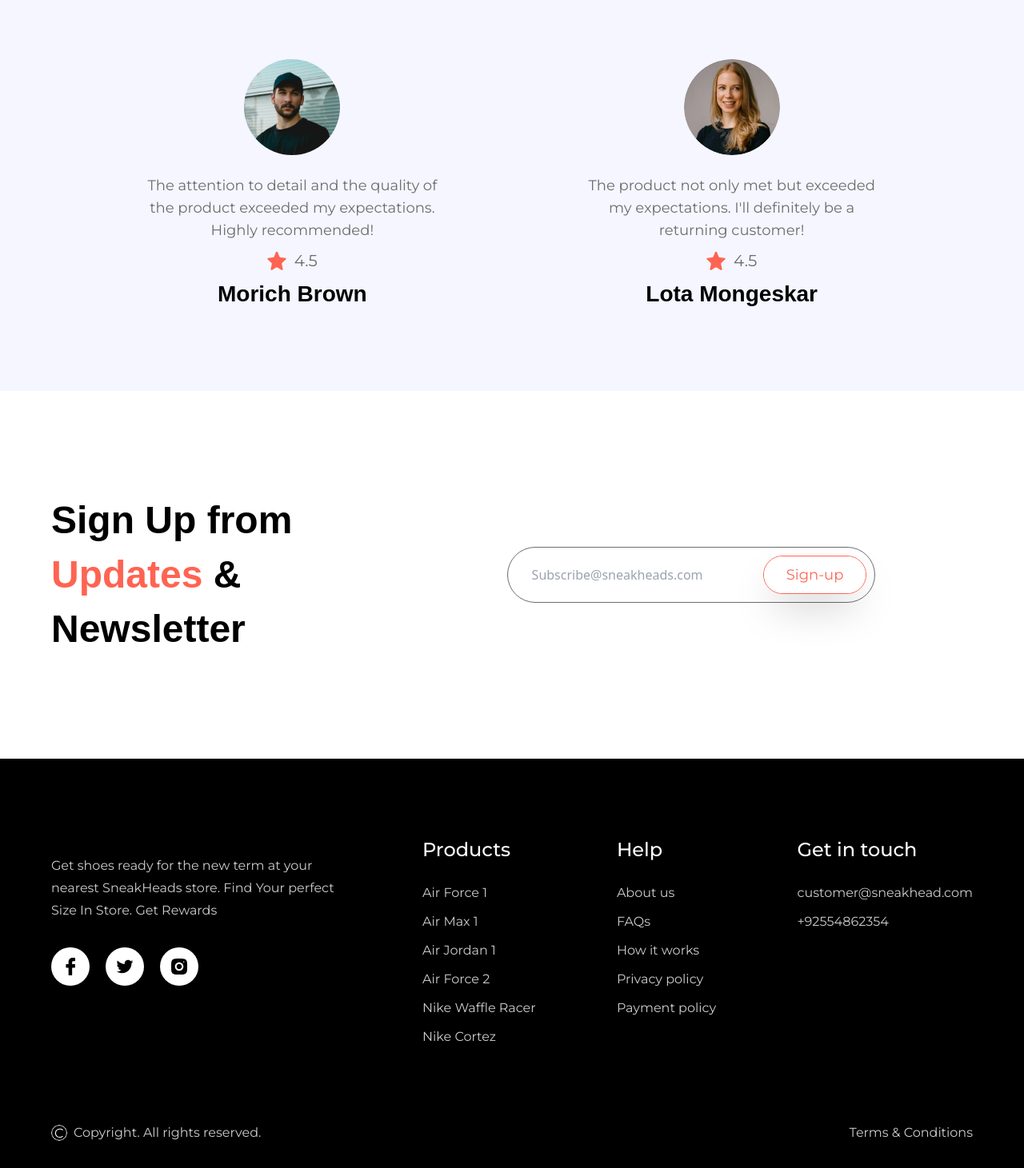
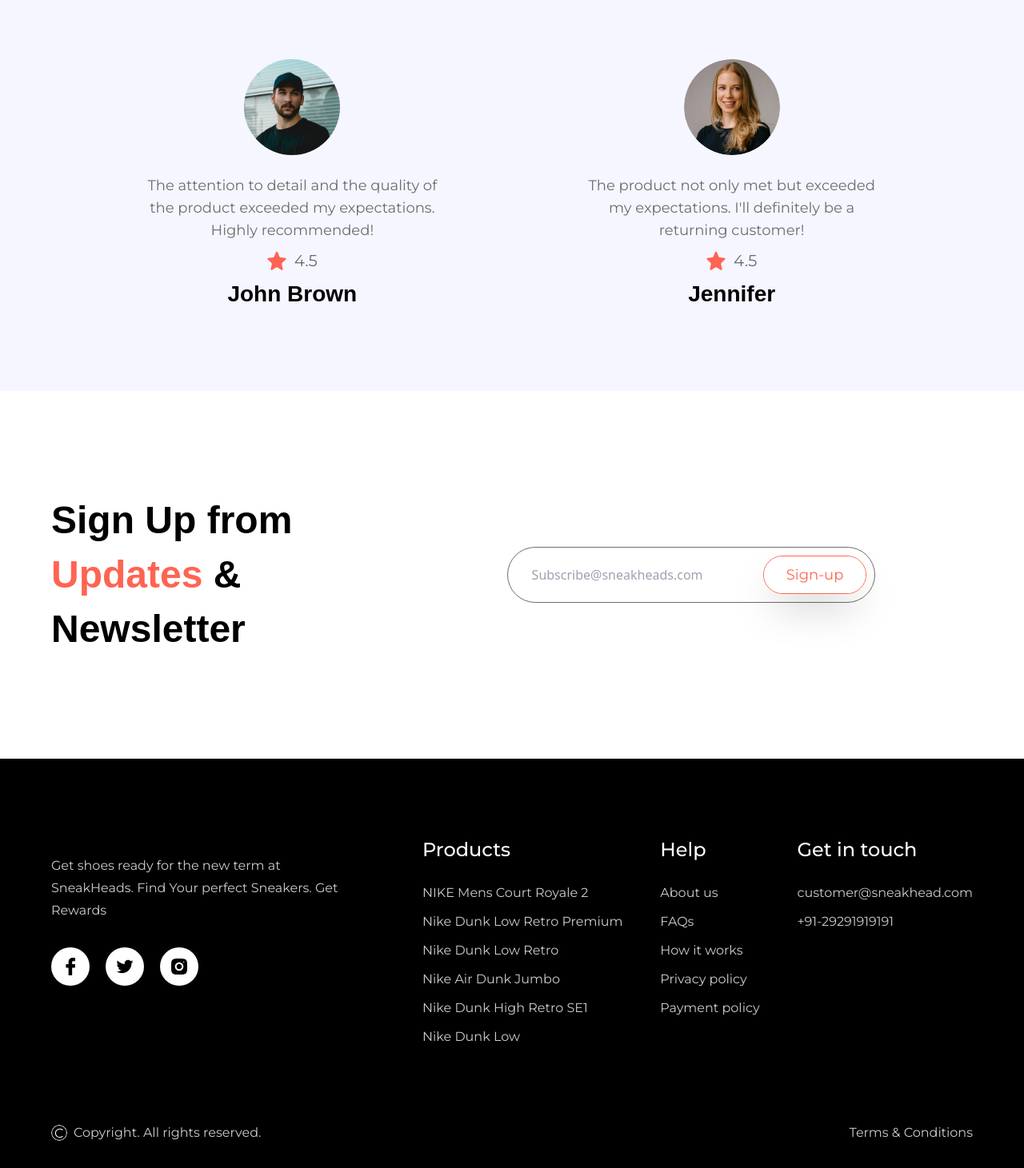
Before and after one commit to sincerelyyyash/sneak-heads, a React (Vite) app in the folder client/: page / in a window 1280 px wide. Shown: the part 2586-4047 px from the top of the page at 80% size. Built offline with nearby package versions, Linux system fonts and the light colour scheme; no server answers; a web font is replaced by a local one.

Commit message:
Footer updated

```diff
--- a/client/src/Constants/index.js
+++ b/client/src/Constants/index.js
@@ -3,12 +3,6 @@ import { bigShoe1, bigShoe2, bigShoe3, customer1, customer2, thumbnailShoe1, thu
 
 
 export const baseUrl = 'http://localhost:8000/api/v1'
-export const navLinks = [
-    { href: "#home", label: "Home" },
-    // { href: "#about-us", label: "About Us" },
-    { href: "#products", label: "Products" },
-    // { href: "#contact-us", label: "Contact Us" },
-];
 
 export const shoes = [
     {
@@ -53,13 +47,13 @@ export const services = [
 export const reviews = [
     {
         imgURL: customer1,
-        customerName: 'Morich Brown',
+        customerName: 'John Brown',
         rating: 4.5,
         feedback: "The attention to detail and the quality of the product exceeded my expectations. Highly recommended!"
     },
     {
         imgURL: customer2,
-        customerName: 'Lota Mongeskar',
+        customerName: 'Jennifer',
         rating: 4.5,
         feedback: "The product not only met but exceeded my expectations. I'll definitely be a returning customer!"
     }
@@ -70,12 +64,12 @@ export const footerLinks = [
     {
         title: "Products",
         links: [
-            { name: "Air Force 1", link: "/" },
-            { name: "Air Max 1", link: "/" },
-            { name: "Air Jordan 1", link: "/" },
-            { name: "Air Force 2", link: "/" },
-            { name: "Nike Waffle Racer", link: "/" },
-            { name: "Nike Cortez", link: "/" },
+            { name: "NIKE Mens Court Royale 2", link: "/products/66072b9c2514675e27d82245" },
+            { name: "Nike Dunk Low Retro Premium", link: "/products/66072c302514675e27d82249" },
+            { name: "Nike Dunk Low Retro", link: "/products/66072cf52514675e27d8224d" },
+            { name: "Nike Air Dunk Jumbo", link: "/products/66072d922514675e27d82251" },
+            { name: "Nike Dunk High Retro SE1", link: "/products/66072e222514675e27d82255" },
+            { name: "Nike Dunk Low", link: "/products/66072f852514675e27d82261" },
         ],
     },
     {
@@ -92,14 +86,14 @@ export const footerLinks = [
         title: "Get in touch",
         links: [
             { name: "customer@sneakhead.com", link: "mailto:customer@sneakhead.com" },
-            { name: "+92554862354", link: "tel:+92554862354" },
+            { name: "+91-29291919191", link: "tel:+92111111111" },
         ],
     },
 ];
 
 export const socialMedia = [
-    { src: facebook, alt: "facebook logo" },
-    { src: twitter, alt: "twitter logo" },
-    { src: instagram, alt: "instagram logo" },
+    { src: facebook, alt: "facebook logo", link: 'https://twitter.com/sincerelyyyash' },
+    { src: twitter, alt: "twitter logo", link: 'https://twitter.com/sincerelyyyash' },
+    { src: instagram, alt: "instagram logo", link: 'https://twitter.com/sincerelyyyash' },
 ];
 export default notFoundImage;
--- a/client/src/sections/Footer.jsx
+++ b/client/src/sections/Footer.jsx
@@ -1,6 +1,5 @@
 import { footerLinks, socialMedia } from "../Constants"
 import { copyrightSign } from "../assets/icons"
-
 
 const Footer = () => {
   return (
@@ -8,17 +7,16 @@ const Footer = () => {
       <div className='flex justify-between items-start gap-20 flex-wrap max-lg:flex-col'>
         <div className='flex flex-col items-start'>
           <p className='mt-6 text-base leading-7 font-montserrat text-white-400 sm:max-w-sm'>
-            Get shoes ready for the new term at your nearest SneakHeads store. Find
-            Your perfect Size In Store. Get Rewards
+            Get shoes ready for the new term at SneakHeads. Find
+            Your perfect Sneakers. Get Rewards
           </p>
           <div className='flex items-center gap-5 mt-8'>
             {socialMedia.map((icon) => (
-              <div
-                className='flex justify-center items-center w-12 h-12 bg-white rounded-full'
-                key={icon.alt}
-              >
-                <img src={icon.src} alt={icon.alt} width={24} height={24} />
-              </div>
+              <a href={icon.link} target="_blank" rel="noopener noreferrer" key={icon.alt}>
+                <div className='flex justify-center items-center w-12 h-12 bg-white rounded-full'>
+                  <img src={icon.src} alt={icon.alt} width={24} height={24} />
+                </div>
+              </a>
             ))}
           </div>
         </div>
```
